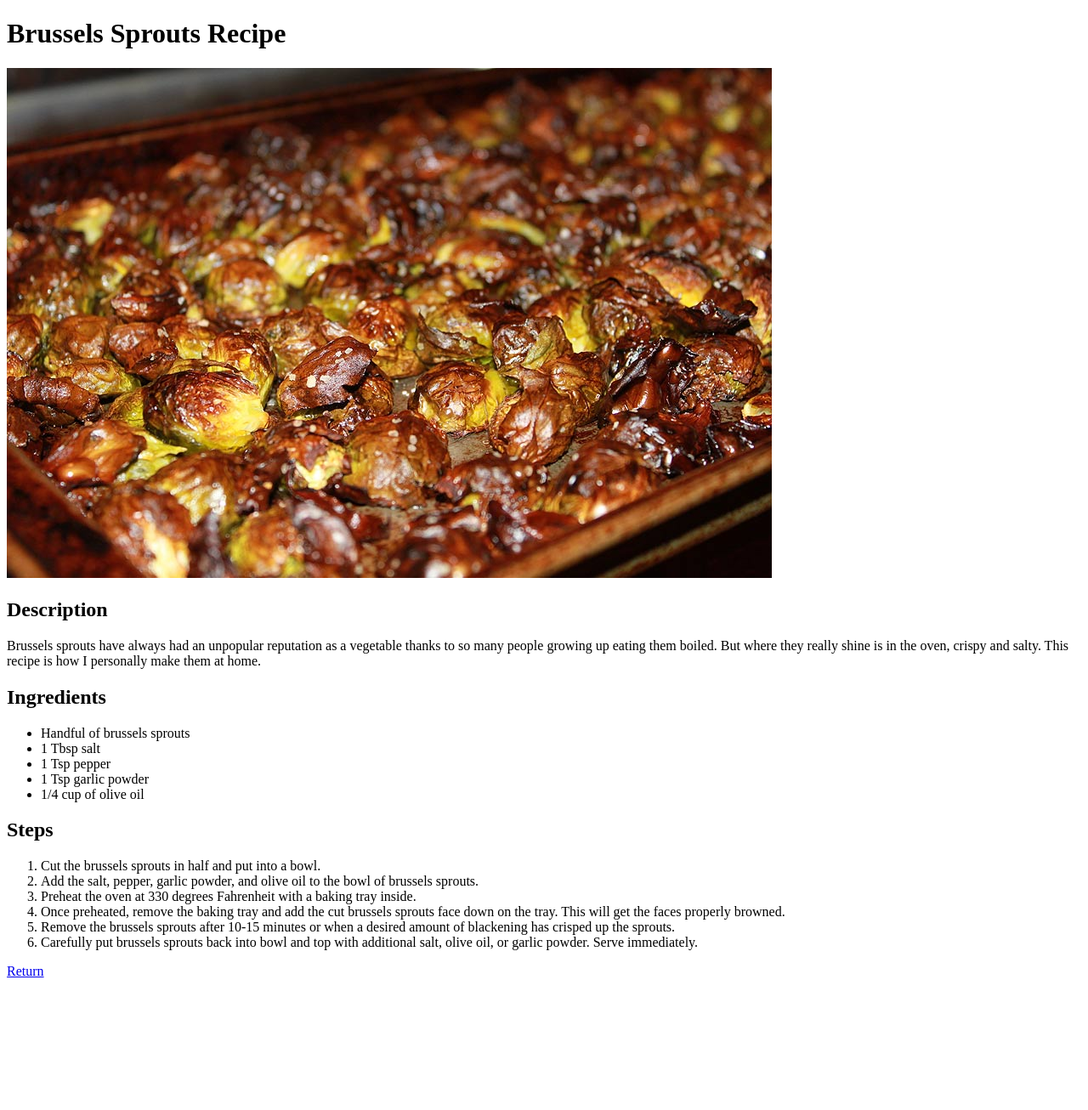
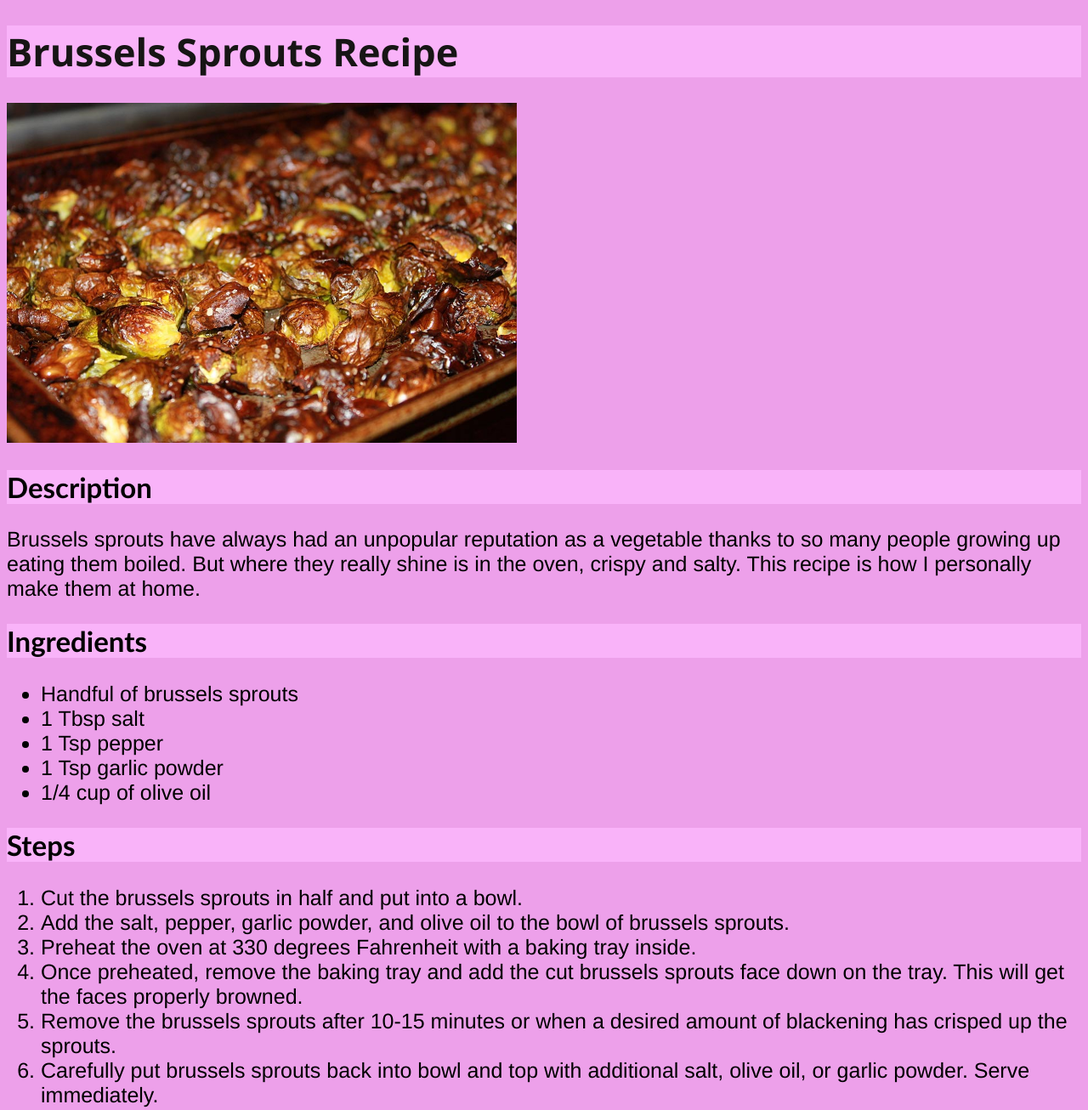
Before and after one commit to ShamrezAli/odin-recipes, a plain HTML site: page recipes/brussels.html in a window 1280 px wide. Shown: the top 1306 px of the page at 85% size. Before the commit the page ends 1160 px from the top, so only its background shows below. Drawn offline with Linux system fonts and the light colour scheme.

Commit message:
Add css file & complete stylings on all html pages

```diff
--- a/recipes/brussels.html
+++ b/recipes/brussels.html
@@ -5,17 +5,19 @@
     <meta http-equiv="X-UA-Compatible" content="IE=edge">
     <meta name="viewport" content="width=device-width, initial-scale=1.0">
     <title>Brussels Sprouts Recipe</title>
+    <link rel="stylesheet" href="../style.css">
 </head>
-<body>
-    <h1>Brussels Sprouts Recipe</h1>
+
+<body class="overall">
+    <h1 class="heading">Brussels Sprouts Recipe</h1>
     <img src="../imgs/brusspic.jpg" alt="An image of roasted brussels sprouts">
-    <h2>Description</h2>
-    <p>Brussels sprouts have always had an unpopular reputation as a
+    <h2 class="subheading">Description</h2>
+    <p class="words">Brussels sprouts have always had an unpopular reputation as a
         vegetable thanks to so many people growing up eating them boiled. But where
         they really shine is in the oven, crispy and salty. This recipe is how I personally
         make them at home.</p>
-    <h2>Ingredients</h2>
-    <ul>
+    <h2 class="subheading">Ingredients</h2>
+    <ul class="words">
         <li>Handful of brussels sprouts</li>
         <li>1 Tbsp salt</li>
         <li>1 Tsp pepper</li>
@@ -23,8 +25,8 @@
         <li>1/4 cup of olive oil</li>
     </ul>
 
-    <h2>Steps</h2>
-    <ol>
+    <h2 class="subheading">Steps</h2>
+    <ol class="words">
         <li>Cut the brussels sprouts in half and put into a bowl. </li>
         <li>Add the salt, pepper, garlic powder, and olive oil to the bowl
             of brussels sprouts.</li>
--- /dev/null
+++ b/style.css
@@ -0,0 +1,34 @@
+.heading {
+    font-size: 45px;
+    color: rgb(23, 21, 21);
+    background-color:rgb(249, 179, 249);
+    font-family:'Segoe UI', Tahoma, Geneva, Verdana, sans-serif;
+
+}
+
+.overall{
+    background-color:rgb(237, 160, 234)
+}
+
+img {
+    width: 600px;
+    height: auto;
+}
+
+.words {
+    font-size: 25px;
+    background-color:rgb(237, 160, 234);
+    font-family:"Franklin Gothic Medium", sans-serif;
+}
+
+.subheading {
+    font-size: 33px;
+    background-color:rgb(249, 179, 249);
+    font-family:'Trebuchet MS', 'Lucida Sans Unicode', 'Lucida Grande', 'Lucida Sans', Arial, sans-serif;
+}
+
+a {
+     font-size: 25px;
+     background-color:rgb(249, 179, 249);
+     font-family:Impact, Haettenschweiler, 'Arial Narrow Bold', sans-serif;
+}
```
Also changed, not shown: index.html (+4 -3 lines), recipes/grillcheese.html (+9 -8 lines), recipes/mozsticks.html (+9 -8 lines).
